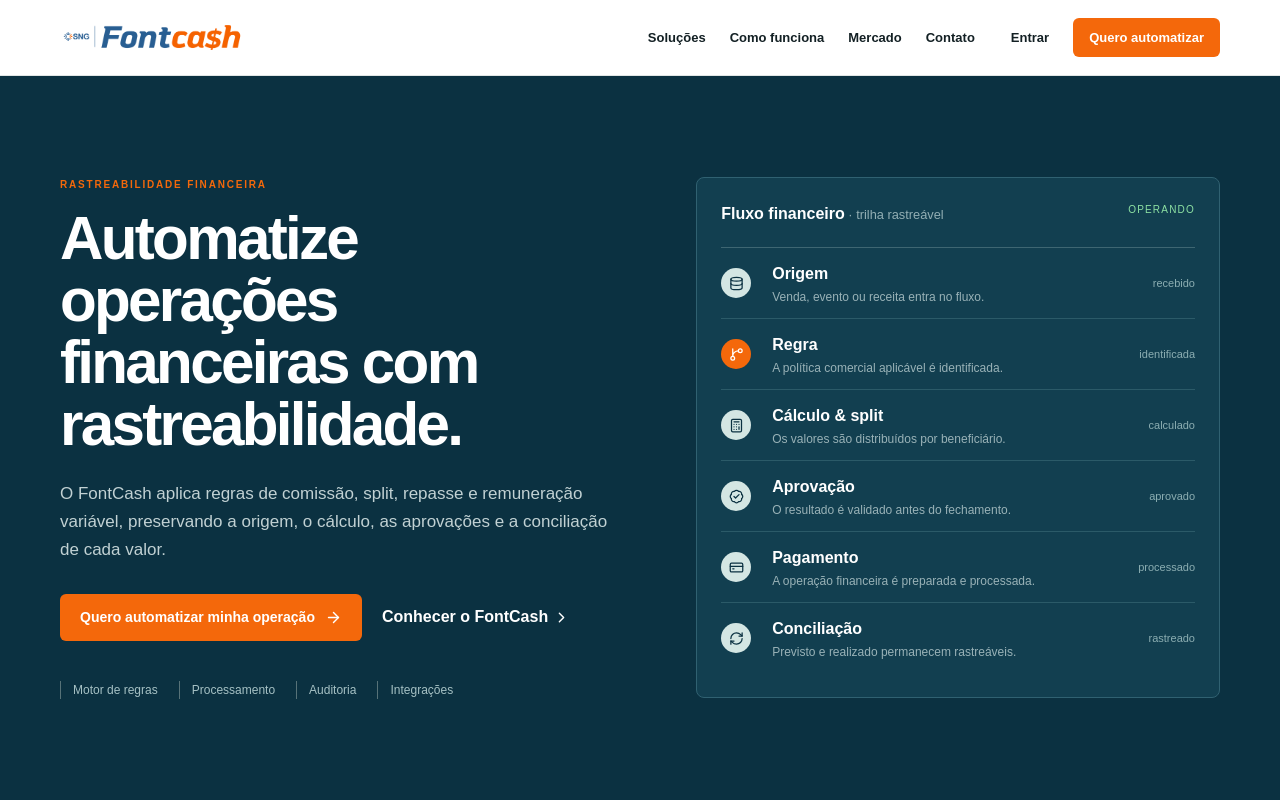
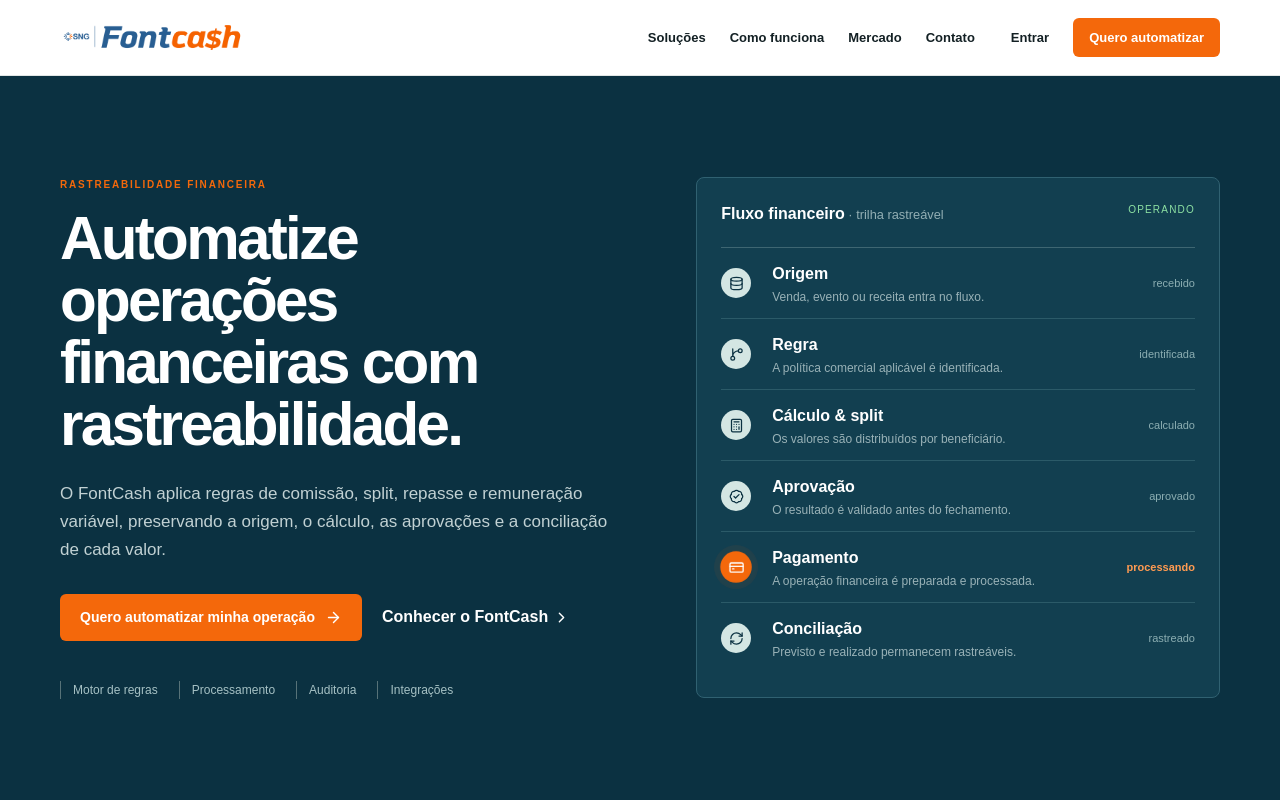
Before and after one commit to AndersonSantosSNG/testeFontcash, a Next.js app: page / in a window 1280 px wide. Shown: the top 800 px of the page. Built offline with nearby package versions, Linux system fonts and the light colour scheme.

Commit message:
animação

```diff
--- a/app/globals.css
+++ b/app/globals.css
@@ -3145,6 +3145,7 @@ body {
 .trace-card .flow-step.active .flow-icon {
   color: #fff;
   background: var(--orange);
+  animation: flow-icon-pulse 1.15s ease-in-out infinite;
 }
 .trace-card .flow-icon svg {
   width: 15px;
@@ -3169,6 +3170,22 @@ body {
   font-weight: 400;
   letter-spacing: 0;
   text-transform: none;
+  transition: color 0.25s ease;
+}
+.trace-card .flow-step.active > span {
+  color: #ff9b52;
+  font-weight: 700;
+}
+@keyframes flow-icon-pulse {
+  0%,
+  100% {
+    box-shadow: 0 0 0 0 rgba(244, 104, 11, 0.42);
+    transform: scale(1);
+  }
+  50% {
+    box-shadow: 0 0 0 7px rgba(244, 104, 11, 0);
+    transform: scale(1.06);
+  }
 }
 
 @media (max-width: 1024px) {
--- a/app/page.tsx
+++ b/app/page.tsx
@@ -126,6 +126,7 @@ export default function Page() {
   const physicalTestimonialIndex = useRef(testimonials.length);
   const carouselResetTimer = useRef<number | undefined>(undefined);
   const [testimonialIndex, setTestimonialIndex] = useState(0);
+  const [activeFlowStep, setActiveFlowStep] = useState(0);
 
   const centerCard = useCallback(
     (physicalIndex: number, behavior: ScrollBehavior = "smooth") => {
@@ -197,6 +198,18 @@ export default function Page() {
     };
   }, [centerCard, moveCarousel]);
 
+  useEffect(() => {
+    if (window.matchMedia("(prefers-reduced-motion: reduce)").matches) return;
+    const timer = window.setInterval(
+      () =>
+        setActiveFlowStep((current) =>
+          current === financialFlow.length - 1 ? 0 : current + 1,
+        ),
+      1500,
+    );
+    return () => window.clearInterval(timer);
+  }, []);
+
   return (
     <main className="site-shell">
       <section className="hero" id="inicio">
@@ -239,8 +252,11 @@ export default function Page() {
                 const Icon = item.icon;
                 return (
                   <div
-                    className={i === 1 ? "flow-step active" : "flow-step"}
+                    className={
+                      i === activeFlowStep ? "flow-step active" : "flow-step"
+                    }
                     key={item.title}
+                    aria-current={i === activeFlowStep ? "step" : undefined}
                   >
                     <div className="flow-icon" aria-hidden="true">
                       <Icon />
@@ -249,7 +265,9 @@ export default function Page() {
                       <strong>{item.title}</strong>
                       <small>{item.description}</small>
                     </div>
-                    <span>{item.status}</span>
+                    <span>
+                      {i === activeFlowStep ? "processando" : item.status}
+                    </span>
                   </div>
                 );
               })}
```
